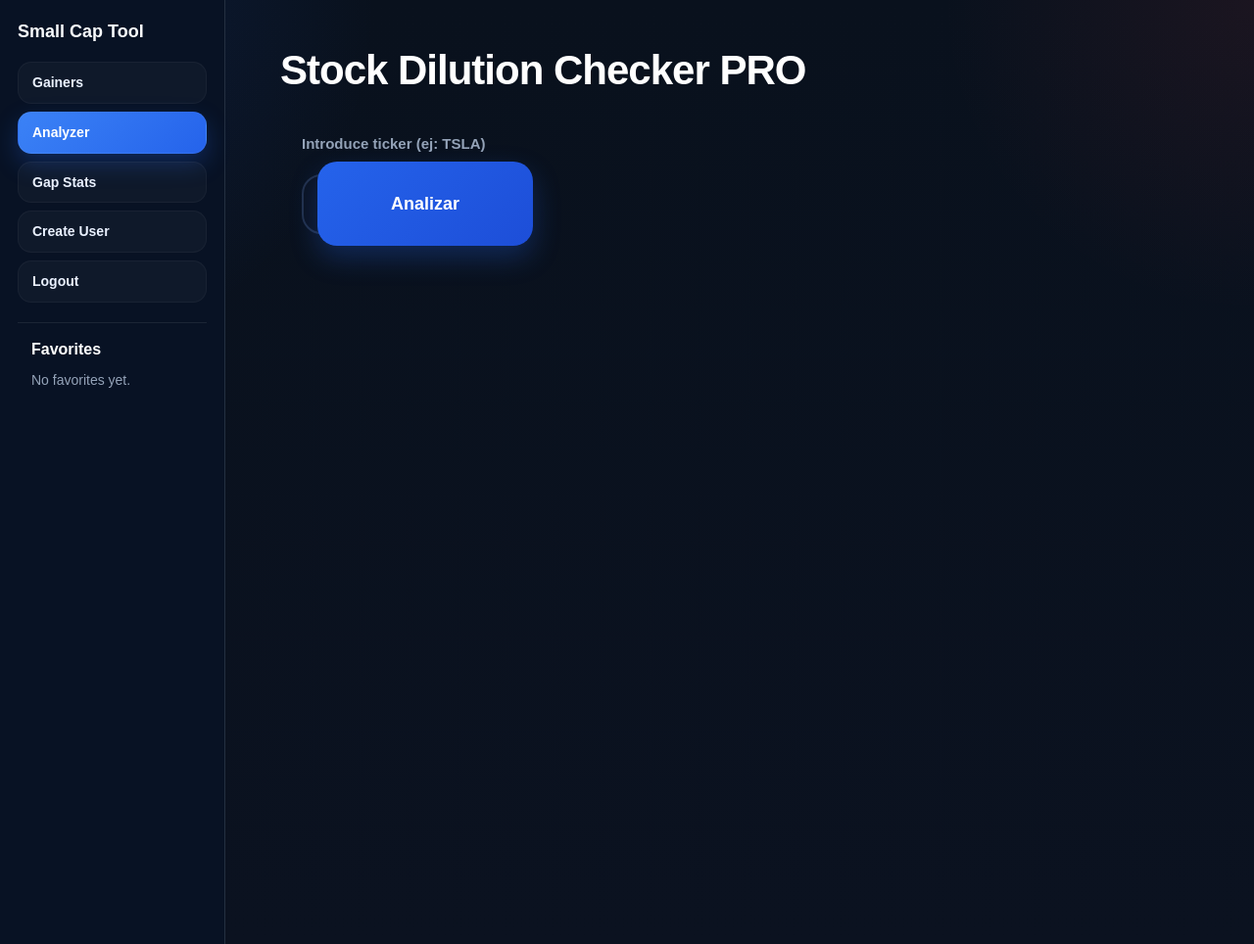
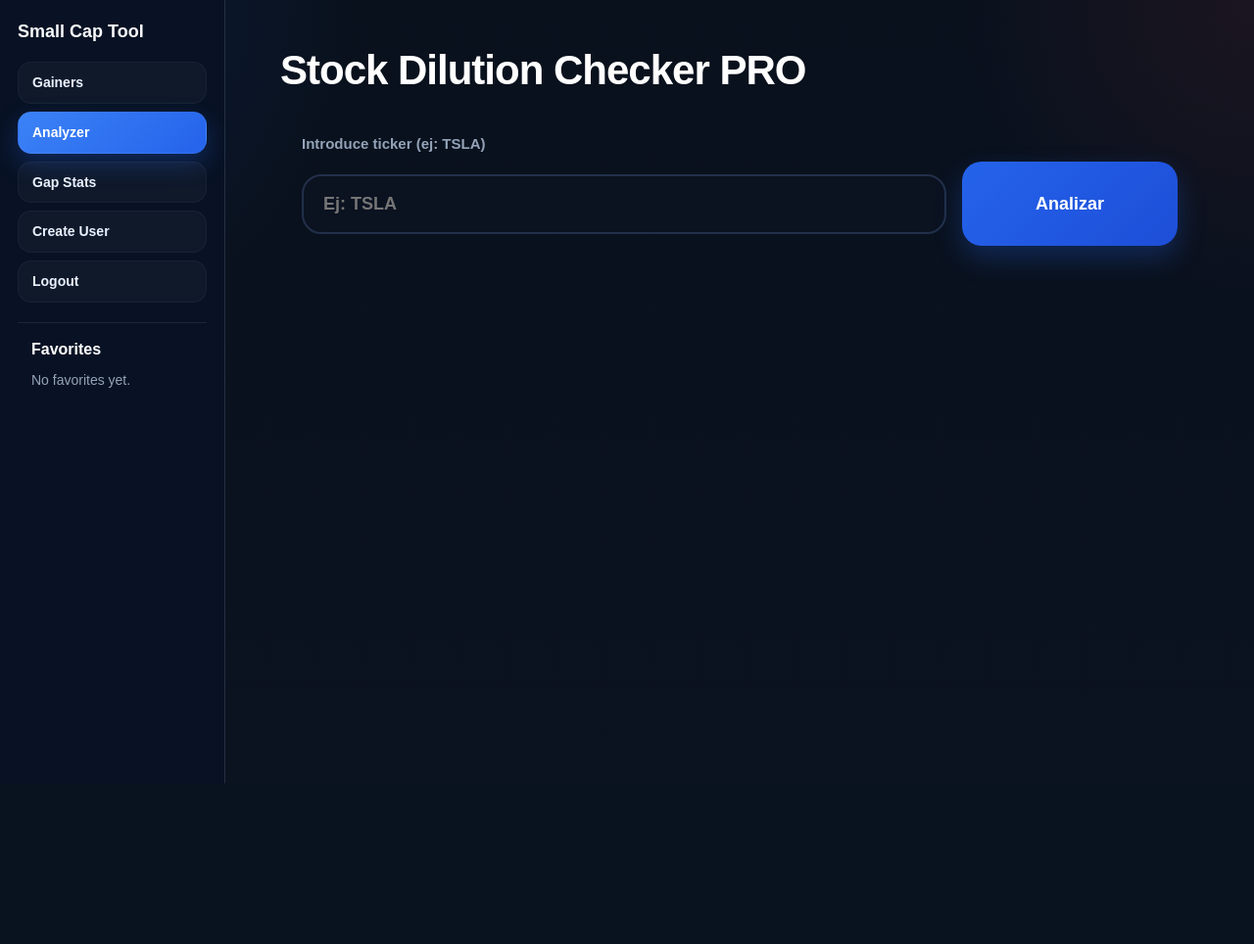
Before and after one commit to abuelodody/stock-dilution-checker, a Flask app: page / in a window 1280 px wide. Shown: the whole page at 98% size. After the commit the page ends 800 px from the top, so only its background shows below. Run offline with Flask 3, Linux system fonts and the light colour scheme; a user stored in the database is signed in; parts of the project's set-up code (start-up, migrations or seed data) failed here and were passed over; some libraries are stand-ins or nearby versions.

Commit message:
Update index.html

```diff
--- a/templates/index.html
+++ b/templates/index.html
@@ -80,8 +80,8 @@
         <div class="container">
             <div class="main-title">Stock Dilution Checker PRO</div>
 
-            <div class="layout">
-                <div style="width: 100%;">
+            <div class="analyzer-page">
+                <div class="analyzer-inner">
 
                     <div class="search-card">
                         <form method="POST">
```
